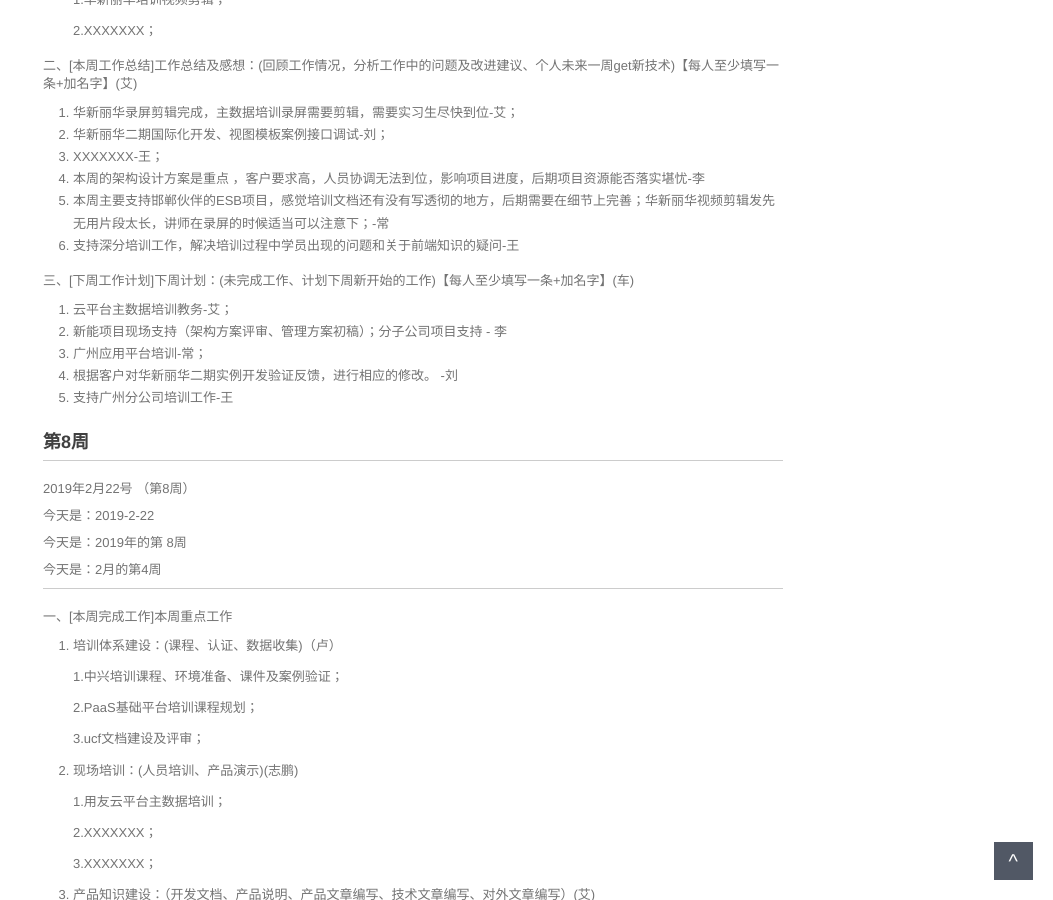
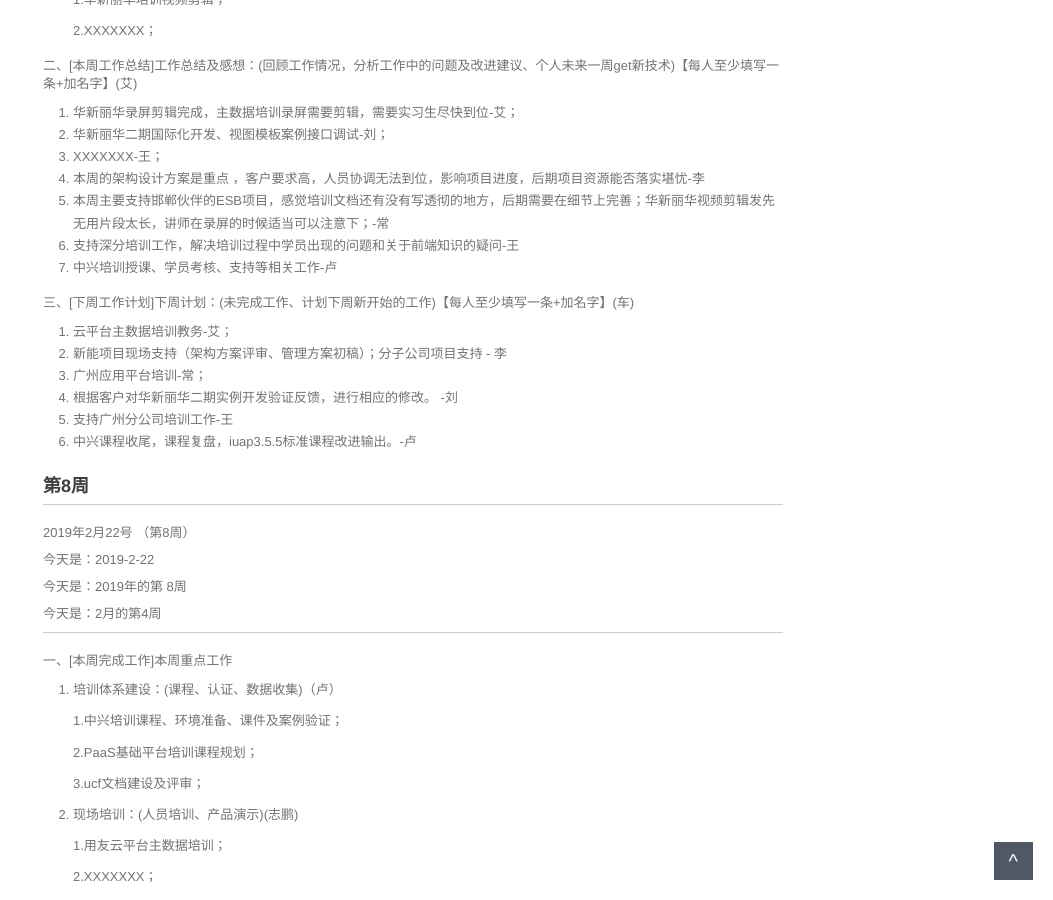
Before and after one commit to walllFlower/blog, a Jekyll site: the page built from _posts/2018-07-17-day_report_cxz.md, in a window 1280 px wide and 900 px high, scrolled down 1138 px. Shown: the whole window, without its empty margins (227-1280 px from the left). Built offline with Jekyll 4.4.1, drawn with Linux system fonts in a browser that asks for light colours; comment, search, counter and statistics services are not loaded.

Commit message:
Update 2018-07-17-day_report_cxz.md

```diff
--- a/_posts/2018-07-17-day_report_cxz.md
+++ b/_posts/2018-07-17-day_report_cxz.md
@@ -75,6 +75,7 @@ categories: 技术运营工作周报
 4. 本周的架构设计方案是重点 ，客户要求高，人员协调无法到位，影响项目进度，后期项目资源能否落实堪忧-李
 5. 本周主要支持邯郸伙伴的ESB项目，感觉培训文档还有没有写透彻的地方，后期需要在细节上完善；华新丽华视频剪辑发先无用片段太长，讲师在录屏的时候适当可以注意下；-常
 6. 支持深分培训工作，解决培训过程中学员出现的问题和关于前端知识的疑问-王
+7. 中兴培训授课、学员考核、支持等相关工作-卢
 
 三、[下周工作计划]下周计划：(未完成工作、计划下周新开始的工作)【每人至少填写一条+加名字】(车)
 
@@ -83,6 +84,7 @@ categories: 技术运营工作周报
 3. 广州应用平台培训-常；
 4. 根据客户对华新丽华二期实例开发验证反馈，进行相应的修改。 -刘
 5. 支持广州分公司培训工作-王
+6. 中兴课程收尾，课程复盘，iuap3.5.5标准课程改进输出。-卢
 
 
 ###  第8周
```
